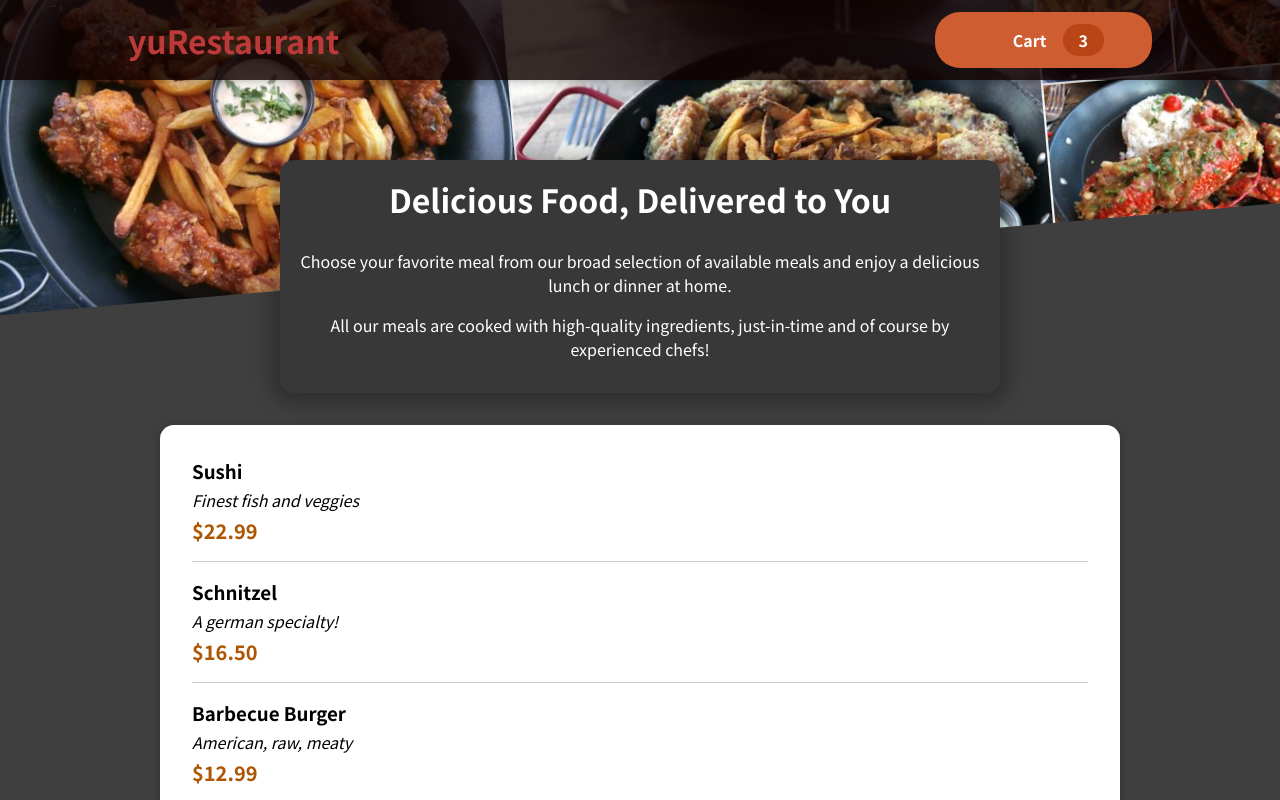
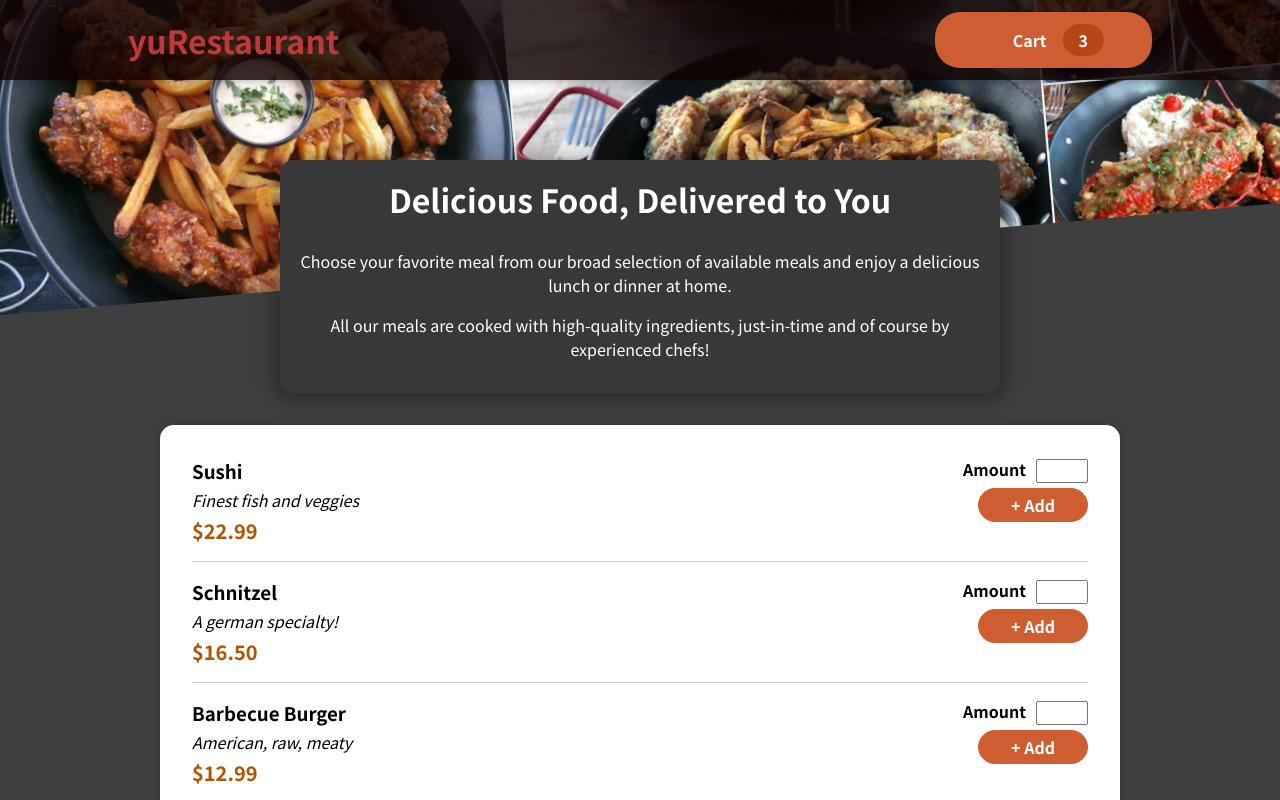
Before and after one commit to yurisokolovicz/yuRestaurant, a React (Create React App) app: page / in a window 1280 px wide. Shown: the top 800 px of the page. Built offline with nearby package versions, Linux system fonts and the light colour scheme; some icons are missing.

Commit message:
Adding a Form

```diff
--- a/src/components/Meals/MealItem/MealItem.js
+++ b/src/components/Meals/MealItem/MealItem.js
@@ -1,4 +1,5 @@
 import styles from './MealItem.module.css';
+import MealItemForm from './MealItemForm';
 
 const MealItem = props => {
     const price = `$${props.price.toFixed(2)}`;
@@ -10,7 +11,9 @@
                 <div className={styles.description}>{props.description}</div>
                 <div className={styles.price}>{price}</div>
             </div>
-            <div></div>
+            <div>
+                <MealItemForm />
+            </div>
         </li>
     );
 };
--- /dev/null
+++ b/src/components/Meals/MealItem/MealItemForm.js
@@ -0,0 +1,23 @@
+import styles from './MealItemForm.module.css';
+import Input from '../../UI/Input';
+
+const MealItemForm = props => {
+    return (
+        <form className={styles.form}>
+            <Input
+                label="Amount"
+                input={{
+                    id: 'amount',
+                    type: 'number',
+                    min: '1',
+                    max: '5',
+                    step: '1',
+                    defaultvalue: '1'
+                }}
+            />
+            <button>+ Add</button>
+        </form>
+    );
+};
+
+export default MealItemForm;
--- /dev/null
+++ b/src/components/Meals/MealItem/MealItemForm.module.css
@@ -0,0 +1,27 @@
+.form {
+    text-align: right;
+}
+
+.form button {
+    font: inherit;
+    cursor: pointer;
+    background-color: #ce5e32;
+    border: 1px solid #ce5e32;
+    color: white;
+    padding: 0.25rem 2rem;
+    border-radius: 20px;
+    font-weight: bold;
+    margin-top: 5px;
+}
+
+.form button:hover,
+.form button:active {
+    background-color: #7c310e;
+    border-color: #7c310e;
+}
+
+.form input {
+    font-weight: bold;
+    font-size: 1rem;
+    color: #7c310e;
+}
--- a/src/components/UI/Card.module.css
+++ b/src/components/UI/Card.module.css
@@ -1,4 +1,5 @@
 .card {
+    /* width: 100%; */
     padding: 1rem;
     box-shadow: 0 2px 8px rgba(0, 0, 0, 0.25);
     border-radius: 14px;
--- /dev/null
+++ b/src/components/UI/Input.js
@@ -0,0 +1,14 @@
+import styles from './Input.module.css';
+
+const Input = props => {
+    return (
+        <div className={styles.Input}>
+            <label htmlFor={props.input.id} className={styles.label}>
+                {props.label}
+            </label>
+            <input {...props.input} />
+        </div>
+    );
+};
+
+export default Input;
--- /dev/null
+++ b/src/components/UI/Input.module.css
@@ -0,0 +1,23 @@
+.input {
+    display: flex;
+    align-items: center;
+    margin-bottom: 0.5rem;
+}
+
+.input label {
+    font-weight: bold;
+    margin-right: 1rem;
+}
+
+.input input {
+    width: 3rem;
+    border-radius: 5px;
+    border: 1px solid #ccc;
+    font: inherit;
+    padding-left: 0.5rem;
+}
+
+.label {
+    font-weight: bold;
+    padding-right: 10px;
+}
```
